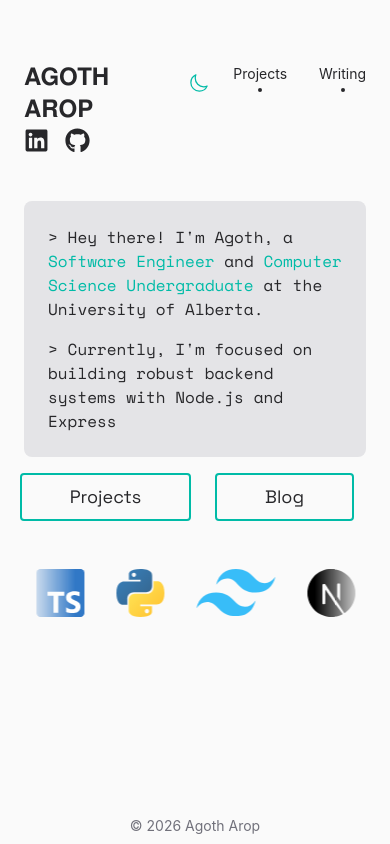
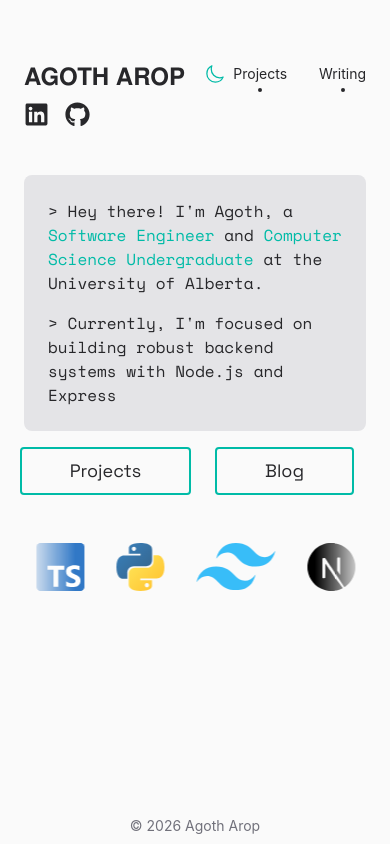
Before and after one commit to Agoth24/portfolio, a React (Vite) app: page / in a window 390 px wide. Built offline with nearby package versions, Linux system fonts and the light colour scheme.

Commit message:
header padding and flexbox fix

```diff
--- a/src/components/Header.jsx
+++ b/src/components/Header.jsx
@@ -65,7 +65,7 @@ const DarkModeToggle = () => {
 	return (
 		<button
 			onClick={handleToggle}
-			className="cursor-pointer hover:bg-zinc-300 dark:hover:bg-zinc-600 p-2 rounded-lg"
+			className="cursor-pointer hover:bg-zinc-300 dark:hover:bg-zinc-600 rounded-lg flex items-start sm:items-center sm:p-2"
 		>
 			{!dark ? (
 				<IoMoonOutline size={20} className="text-teal-500" />
@@ -86,7 +86,7 @@ const Header = () => {
 					</h1>
 				</Link>
 
-				<div className="flex gap-4">
+				<div className="flex gap-2 sm:gap-8">
 					{/* DARK MODE SWITCH */}
 					<DarkModeToggle />
 					{/* NAV LINKS */}
```
